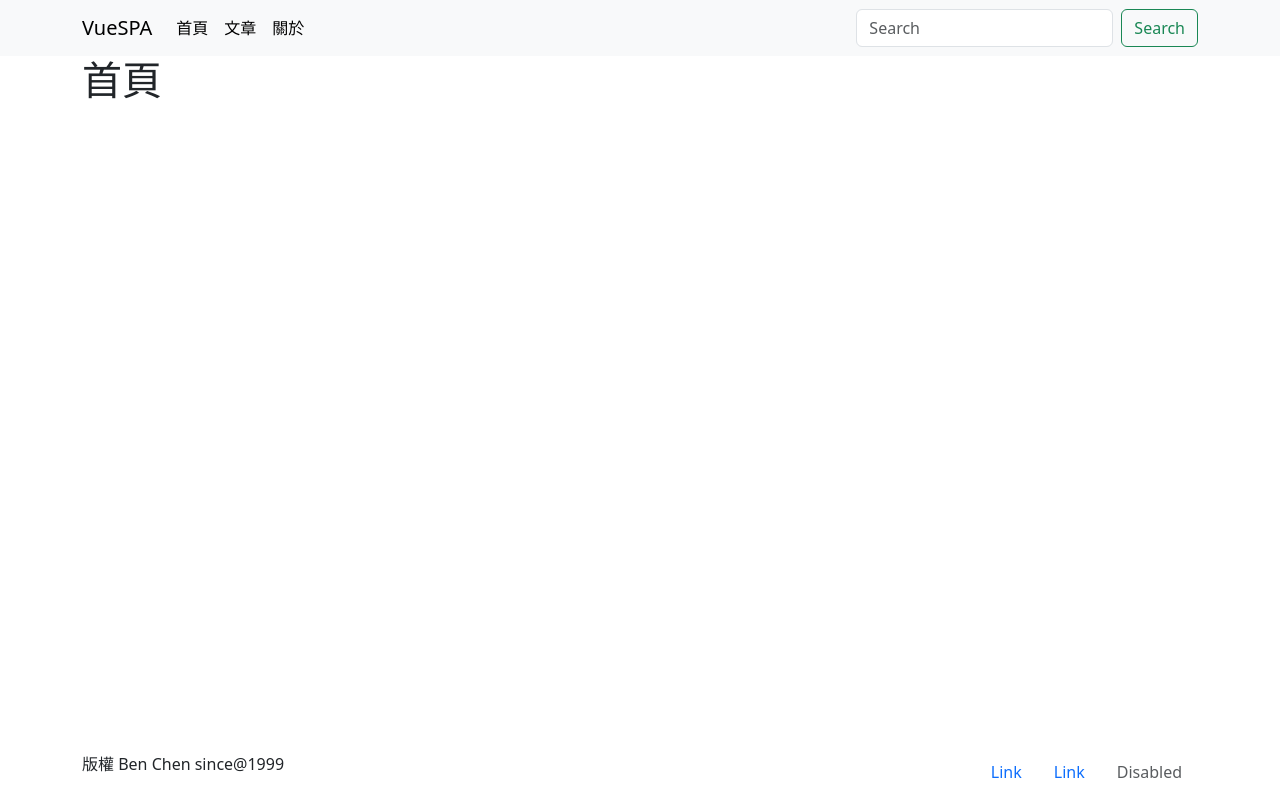
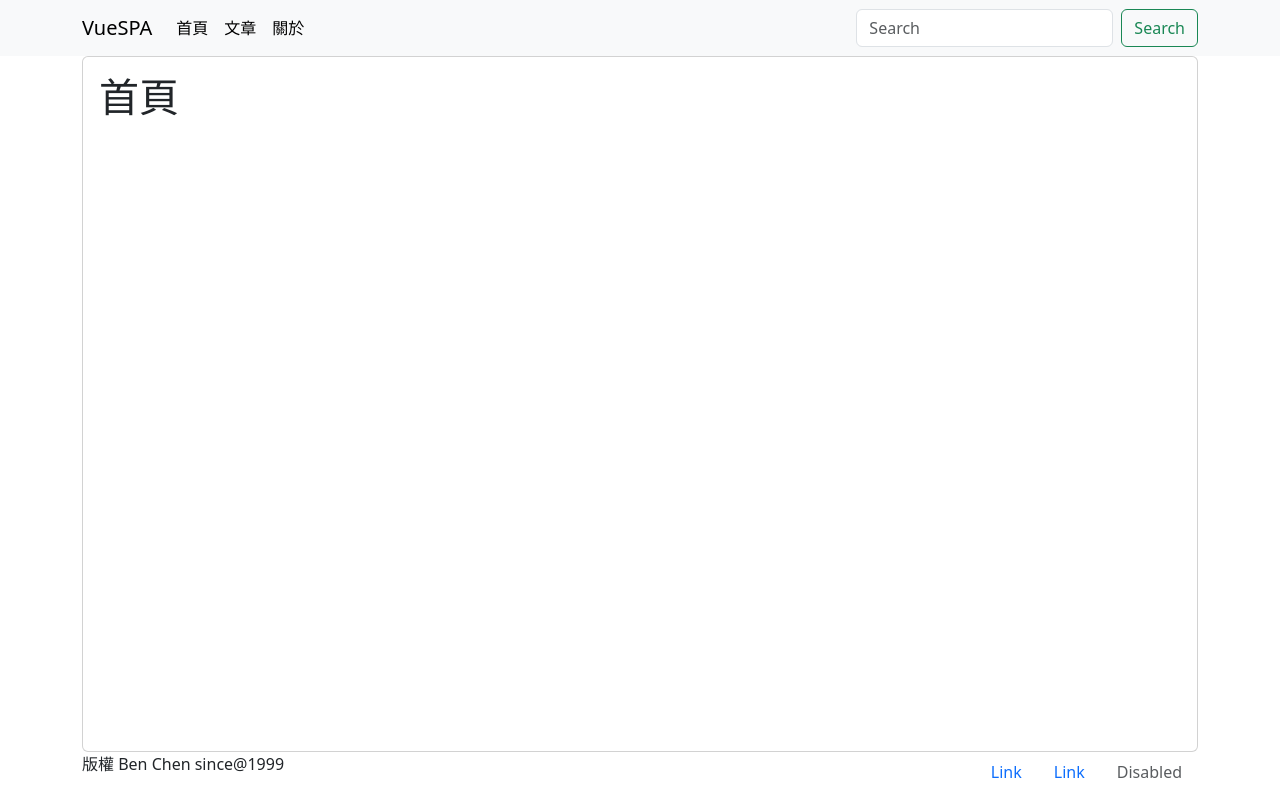
Before and after one commit to idben/EEIT215_20260420, a Vue app in the folder spa01/: page / in a window 1280 px wide. Built offline with nearby package versions, Linux system fonts and the light colour scheme.

Commit message:
app 中的 main 使用 card

```diff
--- a/spa01/src/App.vue
+++ b/spa01/src/App.vue
@@ -6,7 +6,12 @@ import Footer from './components/Footer.vue';
 <template>
   <NavBar />
   <main class="container py3">
-    <RouterView />
+    <div class="card">
+      <div class="card-body">
+        <RouterView />
+      </div>
+    </div>
+
   </main>
   <footer class="container">
     <Footer />
@@ -14,7 +19,7 @@ import Footer from './components/Footer.vue';
 
 </template>
 <style scoped>
-main {
+main .card {
   height: calc(100vh - 64px - 40px);
 }
 </style>
```
